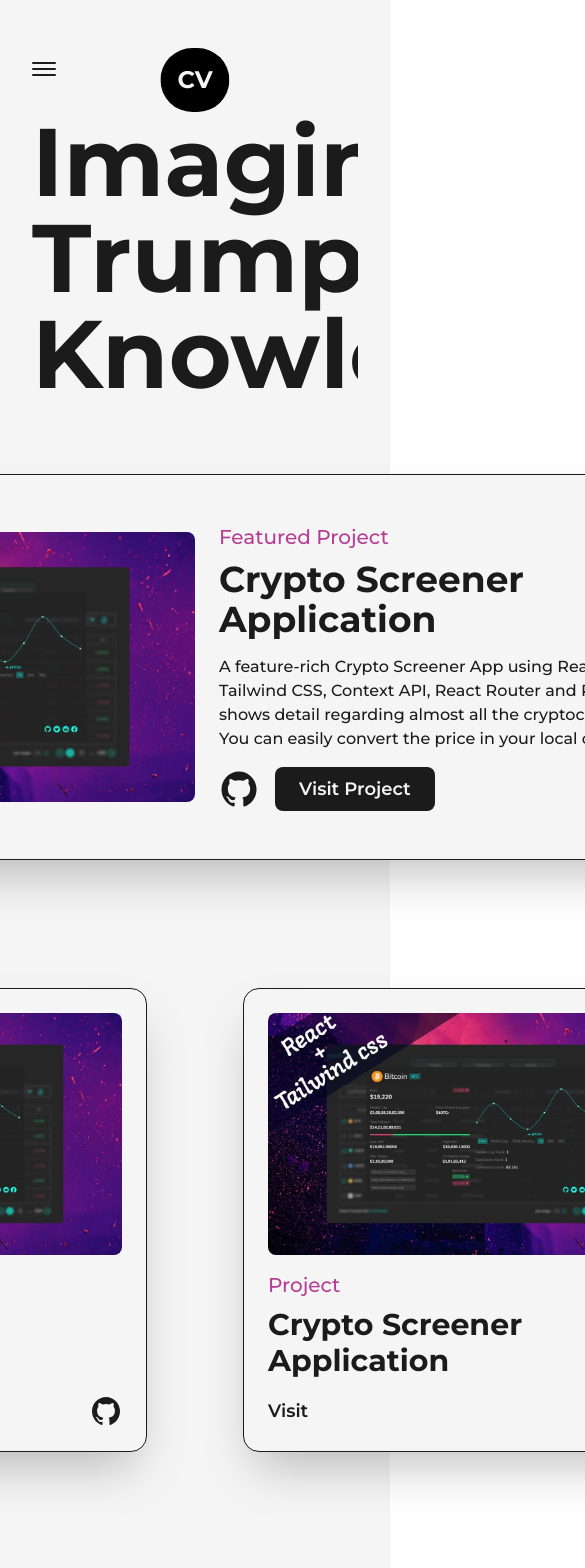
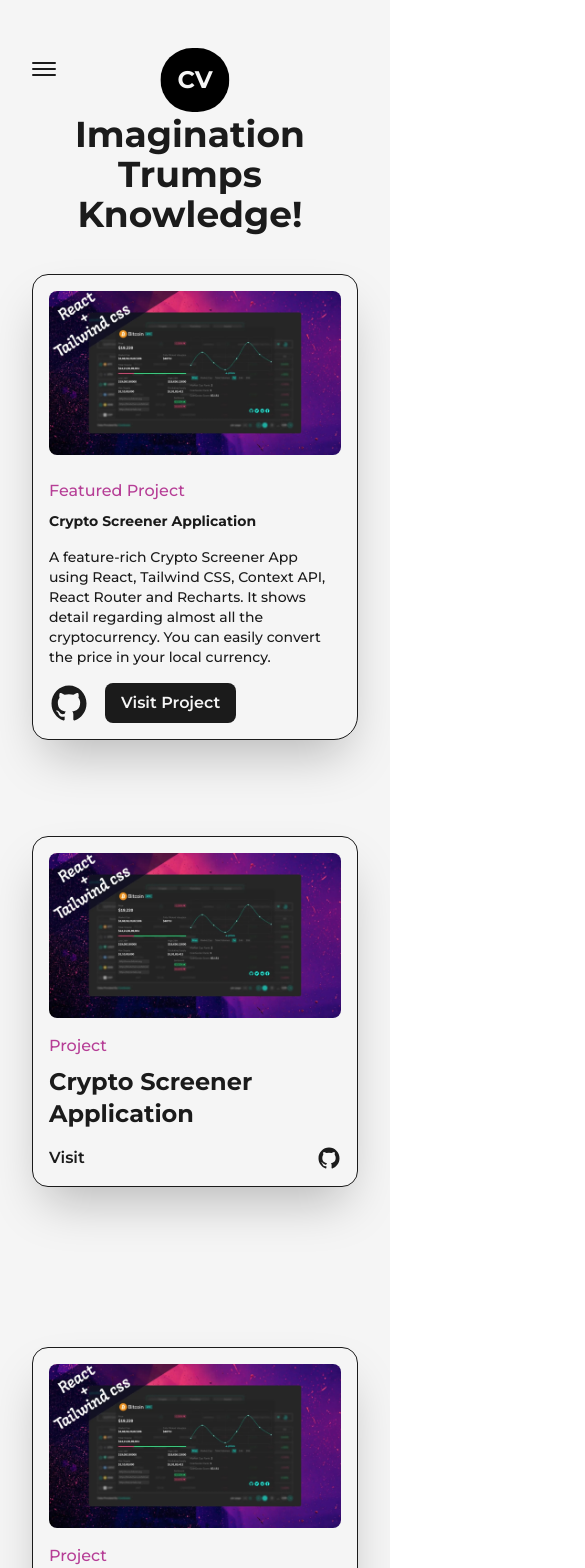
Before and after one commit to kbuhantsev/portfolio, a Next.js app: page /projects in a window 390 px wide. Shown: the top 1568 px of the page, 585 px wide, since content can reach past the window. Built offline with nearby package versions, Linux system fonts and the light colour scheme.

Commit message:
responsive

```diff
--- a/app/components/FeaturedProject.jsx
+++ b/app/components/FeaturedProject.jsx
@@ -8,18 +8,19 @@
     <article
       className="w-full flex items-center justify-between
     rounded-3xl border border-solid border-dark bg-light shadow-2xl p-12
-    dark:border-light dark:bg-dark"
+    dark:border-light dark:bg-dark lg:flex-col lg:p-8 xs:rounded-2xl xs:rounded-br-3xl
+    xs:p-4"
     >
       <Link
         href={link}
         target="_blanc"
-        className="w-1/2 cursor-pointer overflow-hidden rounded-lg"
+        className="w-1/2 cursor-pointer overflow-hidden rounded-lg lg:w-full"
       >
         <Image src={img} alt={title} className="w-full h-auto" />
       </Link>
 
-      <div className="w-1/2 flex flex-col items-start justify-between pl-6">
-        <span className="text-primary font-medium text-xl dark:text-primaryDark">
+      <div className="w-1/2 flex flex-col items-start justify-between pl-6 lg:w-full lg:pl-0 lg:pt-6">
+        <span className="text-primary font-medium text-xl dark:text-primaryDark xs:text-base">
           {type}
         </span>
         <Link
@@ -27,9 +28,11 @@
           target="_blanc"
           className="hover:underline underline-offset-2"
         >
-          <h2 className="my-2 w-full text-left text-4xl font-bold">{title}</h2>
+          <h2 className="my-2 w-full text-left text-4xl font-bold sm:text-sm">
+            {title}
+          </h2>
         </Link>
-        <p className="my-2 font-medium ">{summary}</p>
+        <p className="my-2 font-medium sm:text-sm">{summary}</p>
         <div className="mt-2 flex items-center">
           <Link href={github} target="_blanc" className="w-10">
             <GitHub />
@@ -38,7 +41,7 @@
             href={link}
             target="_blanc"
             className="ml-4 rounded-lg bg-dark text-light p-2 px-6
-            text-lg font-semibold dark:bg-light dark:text-dark"
+            text-lg font-semibold dark:bg-light dark:text-dark sm:px-4 sm:text-base"
           >
             Visit Project
           </Link>
--- a/app/components/Project.jsx
+++ b/app/components/Project.jsx
@@ -8,7 +8,7 @@
     <article
       className="w-full flex flex-col items-center justify-center
     rounded-2xl border border-solid border-dark bg-light p-6 relative
-    shadow-2xl mb-16 dark:border-light dark:bg-dark"
+    shadow-2xl mb-16 dark:border-light dark:bg-dark xs:p-4"
     >
       <Link
         href={link}
@@ -19,7 +19,10 @@
       </Link>
 
       <div className="w-fill flex flex-col items-start justify-between mt-4">
-        <span className="text-primary font-medium text-xl dark:text-primaryDark">
+        <span
+          className="text-primary font-medium text-xl dark:text-primaryDark
+        lg:text-lg md:text-base"
+        >
           {type}
         </span>
         <Link
@@ -27,18 +30,20 @@
           target="_blanc"
           className="hover:underline underline-offset-2"
         >
-          <h2 className="my-2 w-full text-left text-3xl font-bold">{title}</h2>
+          <h2 className="my-2 w-full text-left text-3xl font-bold lg:text-2xl">
+            {title}
+          </h2>
         </Link>
 
         <div className="w-full mt-2 flex justify-between items-center">
           <Link
             href={link}
             target="_blanc"
-            className="text-lg font-semibold hover:underline underline-offset-2"
+            className="text-lg font-semibold hover:underline underline-offset-2 md:text-base"
           >
             Visit
           </Link>
-          <Link href={github} target="_blanc" className="w-8">
+          <Link href={github} target="_blanc" className="w-8 md:w-6">
             <GitHub />
           </Link>
         </div>
--- a/app/projects/page.js
+++ b/app/projects/page.js
@@ -12,8 +12,11 @@
 const ProjectsPage = () => {
   return (
     <section className="flex w-full flex-col items-center justify-center">
-      <AnimatedText text="Imagination Trumps Knowledge!" className="mb-16" />
-      <div className="grid grid-cols-12 gap-24 gap-y-32">
+      <AnimatedText
+        text="Imagination Trumps Knowledge!"
+        className="mb-16 lg:!text-7xl sm:mb-8 sm:!text-6xl xs:!text-4xl"
+      />
+      <div className="grid grid-cols-12 gap-24 gap-y-32 xl:gap-x-16 lg:gap-x-8 md:gap-y-24 sm:gap-x-0">
         <div className="col-span-12">
           <FeaturedProject
             type="Featured Project "
@@ -26,7 +29,7 @@
             github="/"
           />
         </div>
-        <div className="col-span-6">
+        <div className="col-span-6 sm:col-span-12">
           <Project
             type="Project "
             title="Crypto Screener Application"
@@ -35,7 +38,7 @@
             github="/"
           />
         </div>
-        <div className="col-span-6">
+        <div className="col-span-6 sm:col-span-12">
           <Project
             type="Project "
             title="Crypto Screener Application"
@@ -56,7 +59,7 @@
             github="/"
           />
         </div>
-        <div className="col-span-6">
+        <div className="col-span-6 sm:col-span-12">
           <Project
             type="Project "
             title="Crypto Screener Application"
@@ -65,7 +68,7 @@
             github="/"
           />
         </div>
-        <div className="col-span-6">
+        <div className="col-span-6 sm:col-span-12">
           <Project
             type="Project "
             title="Crypto Screener Application"
```
